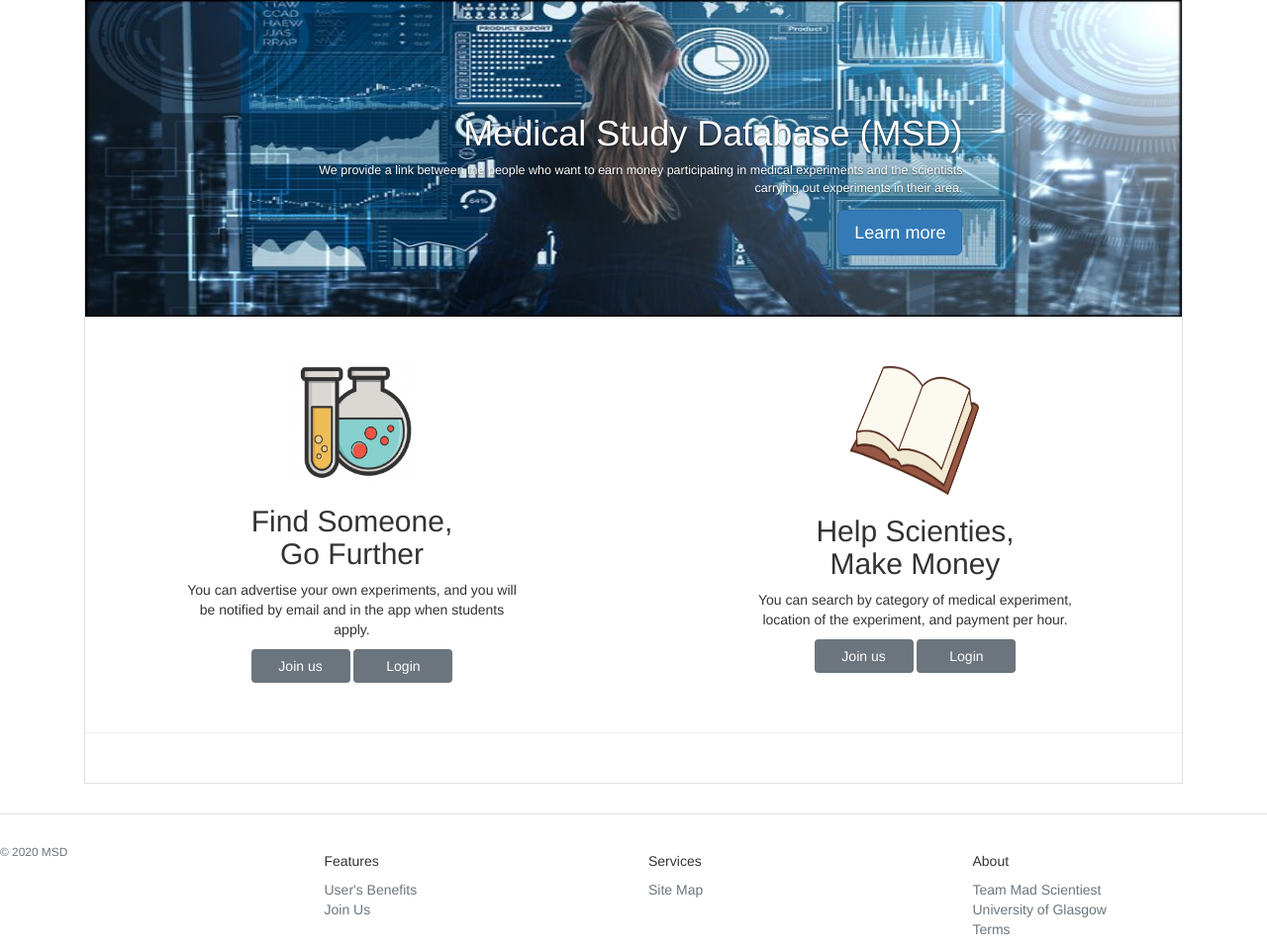
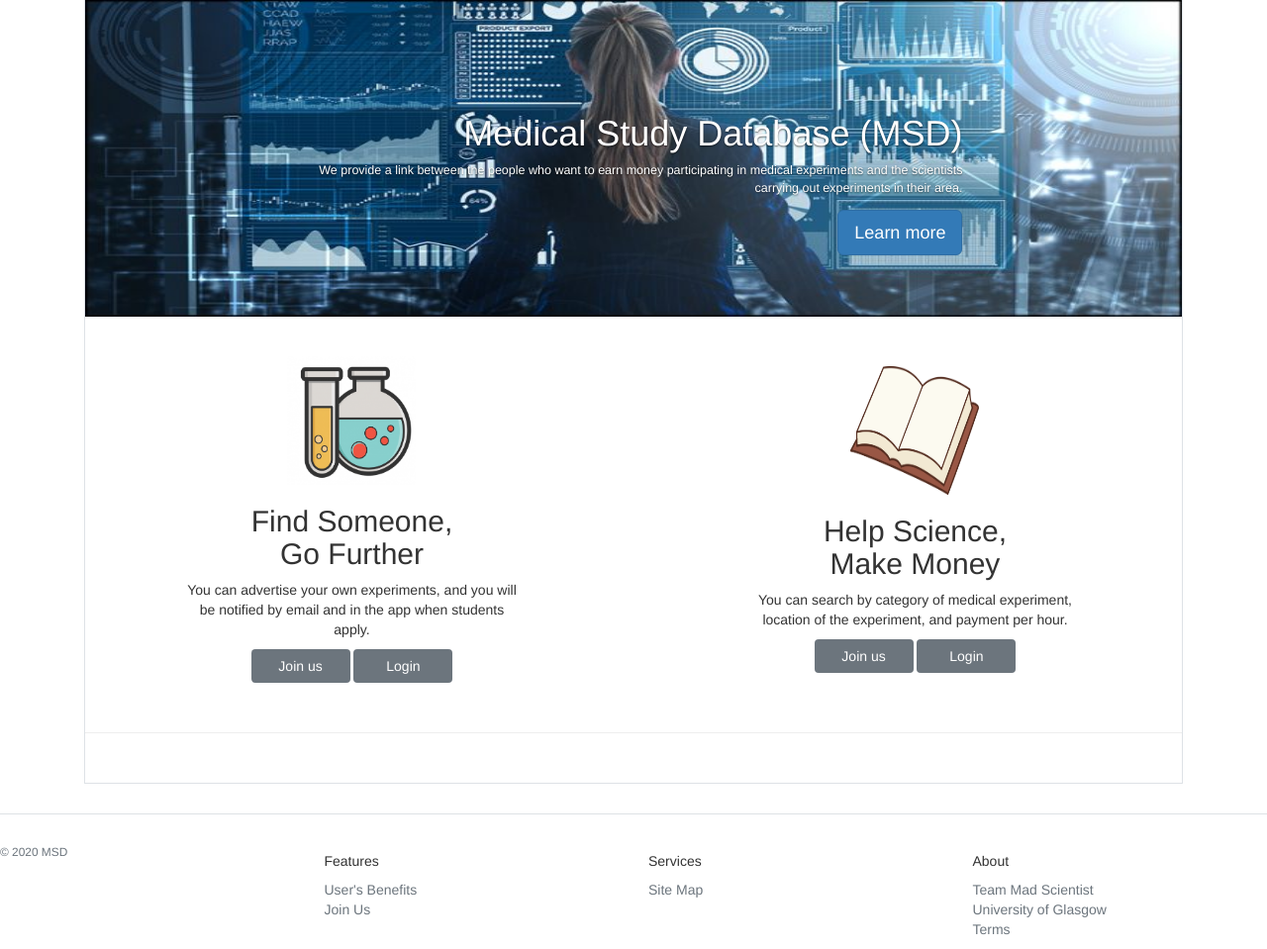
Before and after one commit to DrewMclachlan/IT-PW, a Django app: page / in a window 1280 px wide. Shown: the part 77-1036 px from the top of the page at 99% size. Run offline with Django 3.2, Linux system fonts and the light colour scheme; some libraries are stand-ins or nearby versions.

Commit message:
small spelling changes

```diff
--- a/participants_wanted/templates/base.html
+++ b/participants_wanted/templates/base.html
@@ -56,7 +56,7 @@
       <div class="col-6 col-md">
         <h5>About</h5>
         <ul class="list-unstyled text-small">
-          <li><a class="text-muted" href="#">Team Mad Scientiest</a></li>
+          <li><a class="text-muted" href="#">Team Mad Scientist</a></li>
           <li><a class="text-muted" href="#">University of Glasgow</a></li>
           <li><a class="text-muted" href="#">Terms</a></li>
         </ul>
--- a/participants_wanted/templates/home/index.html
+++ b/participants_wanted/templates/home/index.html
@@ -38,7 +38,7 @@
       </div>
         <div class="col-lg-4" style=" border:1px; width:100%; margin:auto;" >
             <img src= "../../media/student.jpg" width="130" height="130" alt="">
-        <h2>Help Scienties, <br> Make Money</h2>
+        <h2>Help Science, <br> Make Money</h2>
         <p>You can search by category of medical experiment, location of the experiment, and payment per hour.</p>
         <a class="btn btn-secondary" href="{% url 'student:register' %}" role="button" style="width:100px">Join us</a>
         <a class="btn btn-secondary" href="{% url 'student:login' %}" role="button" style="width:100px">Login</a>
```
